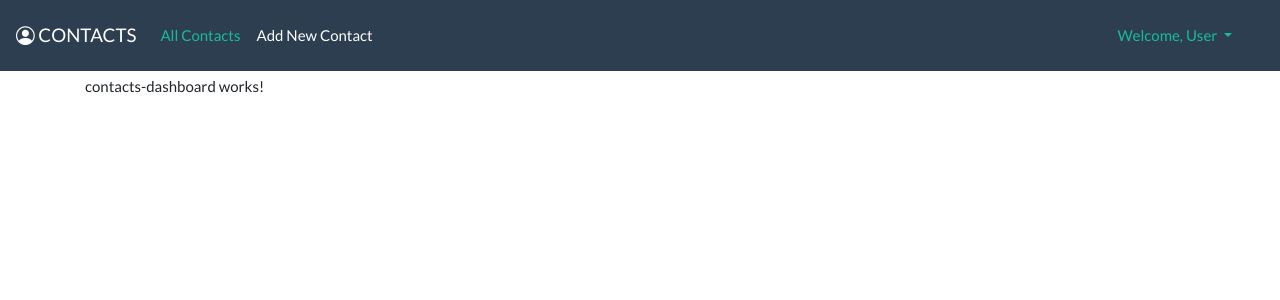
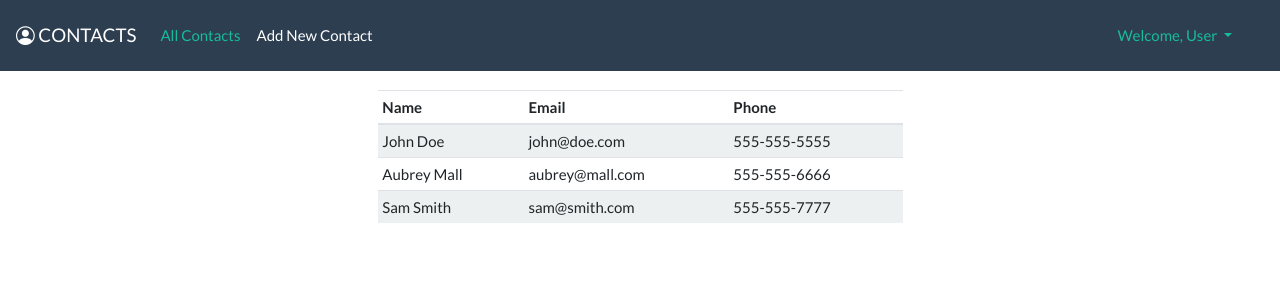
Before and after one commit to elvan/contact-list-app-angular-firebase, an Angular app: page /contacts in a window 1280 px wide. Shown: the top 300 px of the page. Built offline with nearby package versions, Linux system fonts and the light colour scheme; no server answers.

Commit message:
creating an example data

```diff
--- a/src/app/app.component.css
+++ b/src/app/app.component.css
@@ -1,3 +1,3 @@
 main {
-  margin-top: 75px;
+  margin-top: 90px;
 }
--- a/src/app/app.module.ts
+++ b/src/app/app.module.ts
@@ -3,12 +3,13 @@ import { BrowserModule } from '@angular/platform-browser';
 import { NgbModule } from '@ng-bootstrap/ng-bootstrap';
 import { AppRoutingModule } from './app-routing.module';
 import { AppComponent } from './app.component';
+import { ContactsModule } from './contacts/contacts.module';
+import { HomeComponent } from './home/home.component';
 import { NavbarComponent } from './navbar/navbar.component';
-import { HomeComponent } from './home/home.component';
 
 @NgModule({
   declarations: [AppComponent, NavbarComponent, HomeComponent],
-  imports: [BrowserModule, AppRoutingModule, NgbModule],
+  imports: [BrowserModule, AppRoutingModule, NgbModule, ContactsModule],
   providers: [],
   bootstrap: [AppComponent],
 })
--- a/src/app/contacts/contacts-dashboard/contacts-dashboard.component.html
+++ b/src/app/contacts/contacts-dashboard/contacts-dashboard.component.html
@@ -1 +1,20 @@
-<p>contacts-dashboard works!</p>
+<div class="col-6 mx-auto">
+  <div class="table-responsive">
+    <table class="table table-striped table-sm">
+      <thead>
+        <tr>
+          <th>Name</th>
+          <th>Email</th>
+          <th>Phone</th>
+        </tr>
+      </thead>
+      <tbody>
+        <tr *ngFor="let contact of contacts">
+          <td>{{ contact.name }}</td>
+          <td>{{ contact.email }}</td>
+          <td>{{ contact.phone }}</td>
+        </tr>
+      </tbody>
+    </table>
+  </div>
+</div>
--- a/src/app/contacts/contacts-dashboard/contacts-dashboard.component.ts
+++ b/src/app/contacts/contacts-dashboard/contacts-dashboard.component.ts
@@ -3,13 +3,31 @@ import { Component, OnInit } from '@angular/core';
 @Component({
   selector: 'app-contacts-dashboard',
   templateUrl: './contacts-dashboard.component.html',
-  styleUrls: ['./contacts-dashboard.component.css']
+  styleUrls: ['./contacts-dashboard.component.css'],
 })
 export class ContactsDashboardComponent implements OnInit {
+  contacts = [
+    {
+      id: 1,
+      name: 'John Doe',
+      email: 'john@doe.com',
+      phone: '555-555-5555',
+    },
+    {
+      id: 2,
+      name: 'Aubrey Mall',
+      email: 'aubrey@mall.com',
+      phone: '555-555-6666',
+    },
+    {
+      id: 3,
+      name: 'Sam Smith',
+      email: 'sam@smith.com',
+      phone: '555-555-7777',
+    },
+  ];
 
-  constructor() { }
+  constructor() {}
 
-  ngOnInit(): void {
-  }
-
+  ngOnInit(): void {}
 }
```
